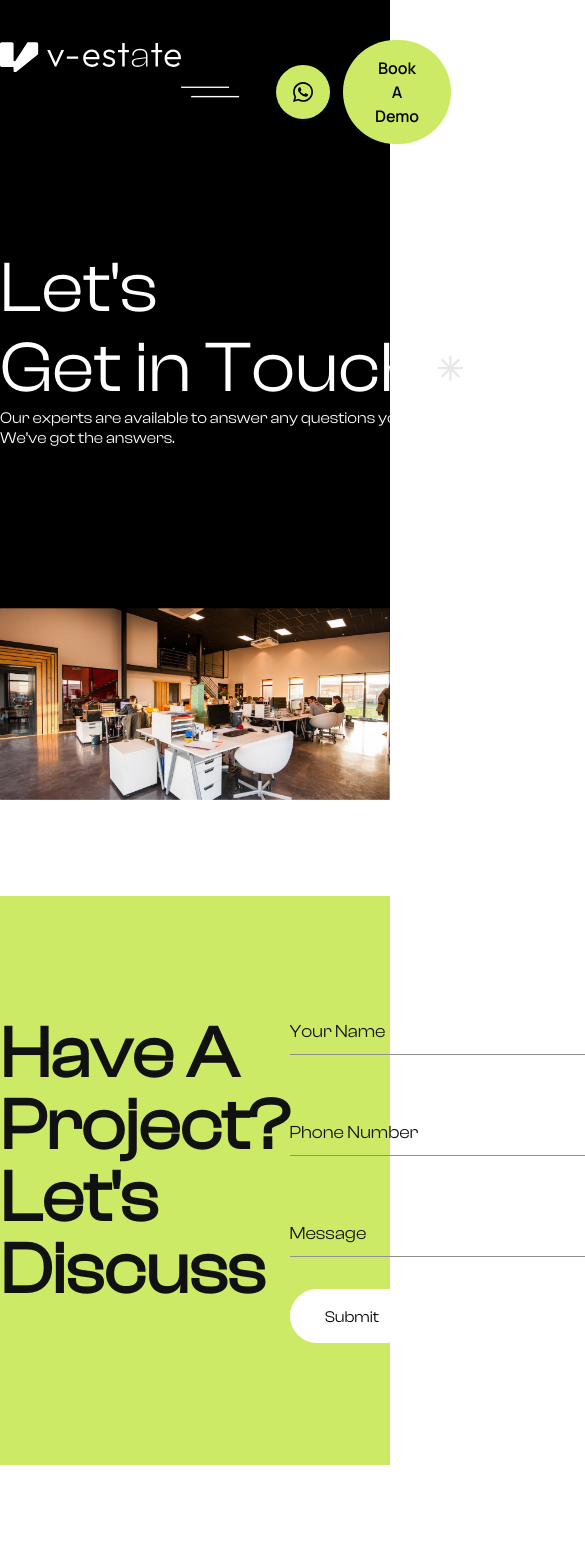
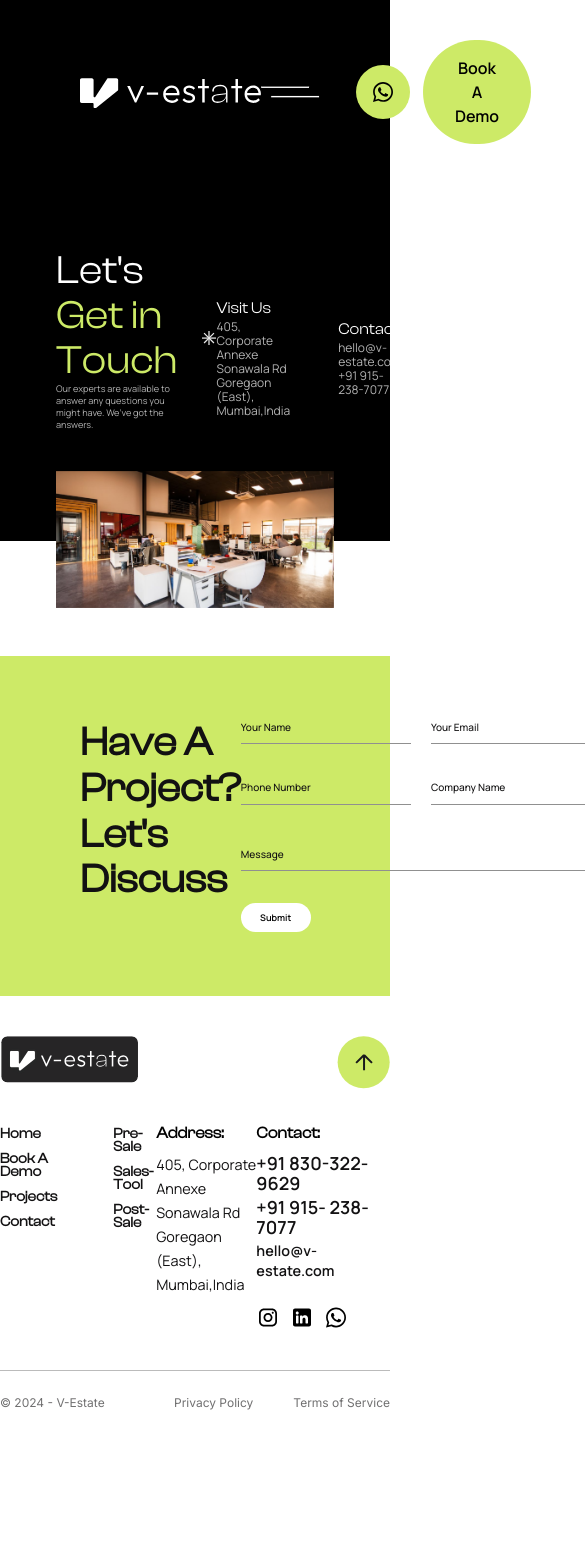
Before and after one commit to khuranarohan20/vestate-website-rohan, a Next.js app: page /contact in a window 390 px wide. Shown: the top 1543 px of the page, 585 px wide, since content can reach past the window. After the commit the page ends 1435 px from the top, so only its background shows below. Built offline with nearby package versions, Linux system fonts and the light colour scheme.

Commit message:
add:contact + project tab view

```diff
--- a/src/app/contact/page.tsx
+++ b/src/app/contact/page.tsx
@@ -1,18 +1,21 @@
 import FooterSection from "@/components/footer";
 import HeaderSection from "@/components/header";
+import Image from "next/image";
+import { Manrope } from "next/font/google";
 
+const manrope = Manrope({ subsets: ["greek"] });
 const ContactSection = () => {
   return (
     <>
-      <div className="bg-pure-black h-[47.8rem]">
+      <div className="bg-pure-black lg:h-[47.8rem] h-[33.8rem]">
         <HeaderSection />
-        <div className="main-banner max-w-[82rem] m-auto">
-          <div className="flex pb-10 mt-16">
-            <div className="mr-36">
-              <h2 className="text-white font-medium text-7xl leading-[5rem]">
+        <div className="main-banner px-14">
+          <div className="flex 2xl:justify-between pb-10 mt-16">
+            <div className="lg:mr-36 mr-0">
+              <h2 className="text-white font-medium lg:text-7xl text-[2.5rem] lg:leading-[5rem] leading-[2.82rem]">
                 Let's
                 <br></br>
-                <span className="text-btn flex items-center">
+                <span className="text-prime-green flex items-center ">
                   Get in Touch
                   <svg
                     className="pl-3.5"
@@ -45,61 +48,83 @@ const ContactSection = () => {
                   </svg>
                 </span>
               </h2>
-              <p className="text-white text-base leading-5 w-[34rem]">
+              <p
+                className={`${manrope.className} text-white  lg:text-base text-[0.57rem] lg:leading-5 lg:w-[34rem] leading-3 w-3/4 opacity-70`}
+              >
                 Our experts are available to answer any questions you might
                 have. We’ve got the answers.
               </p>
             </div>
-            <div className="flex items-center  max-w-[38.5rem] mt-20">
-              <div className="mr-20">
-                <h3 className="text-white font-medium text-3xl">Visit Us</h3>
-                <p className="text-white text-base ">
-                  405, Corporate Annexe Sonawala Rd <br></br>Goregaon (East),
-                  Mumbai,India
+            <div className="flex items-center  max-w-[38.5rem] lg:mt-20 mt-[2.2rem]">
+              <div className="lg:mr-20 mr-12">
+                <h3 className="text-white font-medium lg:text-3xl text-base">
+                  Visit Us
+                </h3>
+                <p
+                  className={`${manrope.className} text-white lg:text-base text-xs opacity-70 lg:leading-[1.4rem] leading-[0.88rem]`}
+                >
+                  405, Corporate Annexe <br className="lg:hidden block"></br>{" "}
+                  Sonawala Rd Goregaon <br className="lg:hidden block"></br>{" "}
+                  (East), Mumbai,India
                 </p>
               </div>
               <div>
-                <h3 className="text-white font-medium text-3xl">Contact</h3>
-                <p className="text-white text-base">hello@v-estate.com</p>
-                <p className="text-white text-base">+91 915-238-7077</p>
+                <h3 className="text-white font-medium lg:text-3xl text-base">
+                  Contact
+                </h3>
+                <p
+                  className={`${manrope.className} text-white lg:text-base text-xs opacity-70 lg:leading-[1.65rem] leading-[0.88rem] `}
+                >
+                  hello@v-estate.com
+                </p>
+                <p
+                  className={`${manrope.className} text-white lg:text-base  text-xs opacity-70 lg:leading-[1.65rem] leading-[0.88rem]`}
+                >
+                  +91 915-238-7077
+                </p>
               </div>
             </div>
           </div>
 
-          <div className="w-100">
-            <img src="/assets/Images/contact-banner.png" alt="" />
-          </div>
+          {/* <div className="w-100"> */}
+          <Image
+            width={1920}
+            height={645}
+            src="/assets/Images/contact-banner.png"
+            alt=""
+          />
+          {/* </div> */}
         </div>
-        <div className="bg-prime-green mt-24">
-          <div className="max-w-[81rem] m-auto flex justify-between py-[7.63rem]">
+        <div className="bg-prime-green lg:mt-24 mt-12">
+          <div className=" flex justify-between lg:py-[7.63rem] py-16 px-20">
             <div>
-              <h2 className="text-form-head font-semibold text-7xl ">
+              <h2 className="text-form-head font-semibold lg:text-7xl text-[2.5rem] lg:leading-[5rem] leading-[2.85rem]">
                 Have A <br></br> Project? <br></br> Let's <br></br> Discuss
               </h2>
             </div>
             <div className="discuss-form-container">
               <form>
-                <div className="flex gap-5 mb-16">
+                <div className="flex gap-5 lg:mb-16 mb-9">
                   <input
-                    className="input-style placeholder:text-form-head focus:outline-none text-lg"
+                    className={`${manrope.className} lg:w-[18.94rem] w-[10.63rem] input-style placeholder:text-form-head focus:outline-none lg:text-lg text-[0.63rem] font-medium`}
                     type="text"
                     placeholder="Your Name"
                   />
                   <input
-                    className="input-style placeholder:text-form-head focus:outline-none text-lg"
+                    className={`${manrope.className} lg:w-[18.94rem] w-[10.63rem] input-style placeholder:text-form-head focus:outline-none lg:text-lg text-[0.63rem] font-medium`}
                     type="email"
                     placeholder="Your Email"
                   />
                 </div>
 
-                <div className="flex gap-5 mb-16">
+                <div className="flex gap-5 lg:mb-16 mb-9">
                   <input
-                    className="input-style placeholder:text-form-head focus:outline-none text-lg"
+                    className={`${manrope.className} lg:w-[18.94rem] w-[10.63rem] input-style placeholder:text-form-head focus:outline-none lg:text-lg text-[0.63rem] font-medium`}
                     type="phone"
                     placeholder="Phone Number"
                   />
                   <input
-                    className="input-style placeholder:text-form-head focus:outline-none text-lg"
+                    className={`${manrope.className} lg:w-[18.94rem] w-[10.63rem] input-style placeholder:text-form-head focus:outline-none lg:text-lg text-[0.63rem] font-medium`}
                     type="text"
                     placeholder="Company Name"
                   />
@@ -107,12 +132,14 @@ const ContactSection = () => {
 
                 <div>
                   <input
-                    className="input-full placeholder:text-form-head focus:outline-none text-lg"
+                    className={`${manrope.className} input-full placeholder:text-form-head focus:outline-none lg:text-lg text-[0.63rem] font-medium`}
                     type="text"
                     placeholder="Message"
                   />
                 </div>
-                <button className="bg-white rounded-full px-[2.21rem] pt-[1rem] pb-3.5 mt-8">
+                <button
+                  className={`${manrope.className} bg-white lg:rounded-full rounded-2xl lg:px-[2.21rem] lg:py-[1rem] px-[1.2rem] py-[0.5rem] mt-8 font-semibold lg-text-base text-[0.57rem] font-medium`}
+                >
                   Submit
                 </button>
               </form>
--- a/src/app/globals.css
+++ b/src/app/globals.css
@@ -13,6 +13,14 @@ body {
   font-family: "ClashDisplay Regular";
 }
 
+@media (max-width: 1439px) and (min-width: 1024px) {
+  .head-3 {
+    font-size: 2.5rem !important;
+  }
+  .head-64 {
+    font-size: 3rem !important;
+  }
+}
 /* Colors */
 :root {
   --white-color: #ffffff;
@@ -38,9 +46,7 @@ body {
   font-size: 0.9rem;
 }
 .head-btn {
-  font-family: "Manrope SemiBold";
   font-size: 1rem;
-  color: var(--black);
 }
 .text-22 {
   font-size: 1.4rem;
@@ -51,7 +57,7 @@ body {
 }
 .input-style {
   background: transparent;
-  width: 18.94rem;
+
   border-bottom: 1px solid #909090;
   padding-bottom: 0.5rem;
 }
--- a/src/components/footer.tsx
+++ b/src/components/footer.tsx
@@ -1,5 +1,6 @@
 import { Manrope } from "next/font/google";
 import { Inter } from "next/font/google";
+import Image from "next/image";
 
 const manrope = Manrope({ subsets: ["greek"] });
 const inter = Inter({ subsets: ["greek"] });
@@ -7,12 +8,19 @@ const inter = Inter({ subsets: ["greek"] });
 const FooterSection = () => {
   return (
     <>
-      <div className=" pb-12" style={{ borderBottom: "1px solid #bbbbbb" }}>
-        <div className="max-w-[82rem] m-auto">
-          <div className="flex justify-between mt-20">
-            <div>
-              <img src="/assets/Images/footer-logo.svg" alt="v-state" />
-            </div>
+      <div
+        className="xl:max-w-[82rem] lg:max-w-[62rem] m-auto lg:pb-12 pb-10"
+        style={{ borderBottom: "1px solid #bbbbbb" }}
+      >
+        <div className="flex justify-between lg:mt-20 mt-10">
+          <Image
+            width={154}
+            height={52}
+            className="w-[8.75rem] lg:w-[9.65rem] lg:h-[3.4rem] h-[2.94rem]"
+            src="/assets/Images/footer-logo.svg"
+            alt="v-state"
+          />
+
           <div>
             <svg
               width="53"
@@ -36,62 +44,64 @@ const FooterSection = () => {
             </svg>
           </div>
         </div>
-          <div className="flex justify-between mt-8">
-            <div className="flex w-[31.4rem]">
+        <div className="flex justify-between mt-8 items-baseline">
+          <div className="flex lg:w-[31.4rem] w-[19.4rem]">
             <div className="pr-14">
               <ul className="text-base text-form-head font-medium">
-                  <li className="font-semibold head-14 text-form-head leading-4 pb-2">
+                <li className="font-semibold lg:text-base head-14 text-form-head lg:leading-4 leading-[0.9] pb-3">
                   <a href="">Home</a>
                 </li>
-                  <li className="font-semibold head-14 text-form-head leading-4 pb-2">
-                    <a href="">book A Demo</a>
+                <li className="font-semibold lg:text-base head-14 text-form-head lg:leading-4 leading-[0.9] pb-3">
+                  <a href="">Book A Demo</a>
                 </li>
-                  <li className="font-semibold head-14 text-form-head leading-4 pb-2">
+                <li className="font-semibold lg:text-base head-14 text-form-head lg:leading-4 leading-[0.9] pb-3">
                   <a href="">Projects</a>
                 </li>
-                  <li className="font-semibold head-14 text-form-head leading-4 ">
+                <li className="font-semibold lg:text-base head-14 text-form-head lg:leading-4 leading-[0.9] ">
                   <a href="">Contact</a>
                 </li>
               </ul>
             </div>
             <div>
               <ul className="text-base text-form-head font-medium">
-                  <li className="font-semibold head-14 text-form-head leading-4 pb-2">
+                <li className="font-semibold lg:text-base head-14 text-form-head lg:leading-4 leading-[0.9] pb-3">
                   <a href="">Pre-Sale</a>
                 </li>
-                  <li className="font-semibold head-14 text-form-head leading-4 pb-2">
+                <li className="font-semibold lg:text-base head-14 text-form-head lg:leading-4 leading-[0.9] pb-3">
                   <a href="">Sales-Tool</a>
                 </li>
-                  <li className="font-semibold head-14 text-form-head leading-4">
+                <li className="font-semibold lg:text-base head-14 text-form-head lg:leading-4 leading-[0.9]">
                   <a href="">Post-Sale</a>
                 </li>
               </ul>
             </div>
           </div>
-            <div className="flex justify-between">
-              <div className="pr-28">
-                <p className="font-semibold head-14 pb-2">Address:</p>
+          <div className="flex lg:justify-between">
+            <div className="lg:pr-28 pr-0 w-2/4 lg:w-auto">
+              <p className="font-semibold text-base pb-2">Address:</p>
               <p
-                  className={`${manrope.className} text-form-head leading-6 text-left head-14`}
+                className={`${manrope.className} text-form-head leading-6 text-left head-14 `}
               >
-                  405, Corporate Annexe <br></br>Sonawala Rd Goregaon <br></br>
-                  (East), Mumbai,India
+                405, Corporate Annexe Sonawala Rd{" "}
+                <br className="lg:block hidden"></br>
+                Goregaon <br className="lg:hidden block"></br> (East),
+                Mumbai,India
               </p>
             </div>
             <div>
-                <p className="font-semibold head-14 pb-2">Contact:</p>
+              <p className="font-semibold text-base pb-2">Contact:</p>
               <p
-                  className={`${manrope.className} text-form-head text-xl leading-5 font-semibold pb-1`}
+                className={`${manrope.className} text-form-head lg:text-xl text-lg leading-5 font-semibold pb-1`}
               >
                 +91 830-322-9629
               </p>
               <p
-                  className={`${manrope.className} text-form-head text-xl leading-5 font-semibold pb-1`}
+                className={`${manrope.className} text-form-head lg:text-xl text-lg leading-5 font-semibold pb-1`}
               >
                 +91 915- 238- 7077
               </p>
               <p
-                  className={`${manrope.className} text-form-head text-xl leading-5 font-semibold pt-2`}
+                className={`${manrope.className} text-form-head head-14 text-lg leading-5 font-semibold leading-5`}
               >
                 hello@v-estate.com
               </p>
@@ -141,18 +151,21 @@ const FooterSection = () => {
           </div>
         </div>
       </div>
-      </div>
-      <div className="max-w-[82rem] m-auto flex justify-between py-10">
-        <p className={`${inter.className} text-form-head text-xs leading-4`}>
+      <div className="flex justify-between lg:py-10 py-6 lg:max-w-[82rem] m-auto">
+        <p
+          className={`${inter.className} text-form-head text-xs leading-4 opacity-60`}
+        >
           © 2024 - V-Estate{" "}
         </p>
         <div className="flex">
           <p
-            className={`${inter.className} pr-10 text-form-head text-xs leading-4 `}
+            className={`${inter.className} pr-10 text-form-head text-xs leading-4 opacity-60`}
           >
             Privacy Policy
           </p>
-          <p className={`${inter.className} text-form-head text-xs leading-4 `}>
+          <p
+            className={`${inter.className} text-form-head text-xs leading-4 opacity-60`}
+          >
             Terms of Service
           </p>
         </div>
--- a/src/components/header.tsx
+++ b/src/components/header.tsx
@@ -4,7 +4,7 @@ const manrope = Manrope({ subsets: ["greek"] });
 const HeaderSection = () => {
   return (
     <>
-      <div className="flex justify-between max-w-[82rem] m-auto py-10">
+      <div className="flex justify-between py-10 xl:px-[11rem] lg:px-[1rem] lgdesktop:px-14 px-20 items-center">
         <div>
           <svg
             width="181"
```
Also changed, not shown: src/app/project/page.tsx (+42 -15 lines), src/components/realEstate.tsx (+15 -5 lines), tailwind.config.ts (+15 -0 lines). Lines whose indentation alone changed are shown as unchanged.
